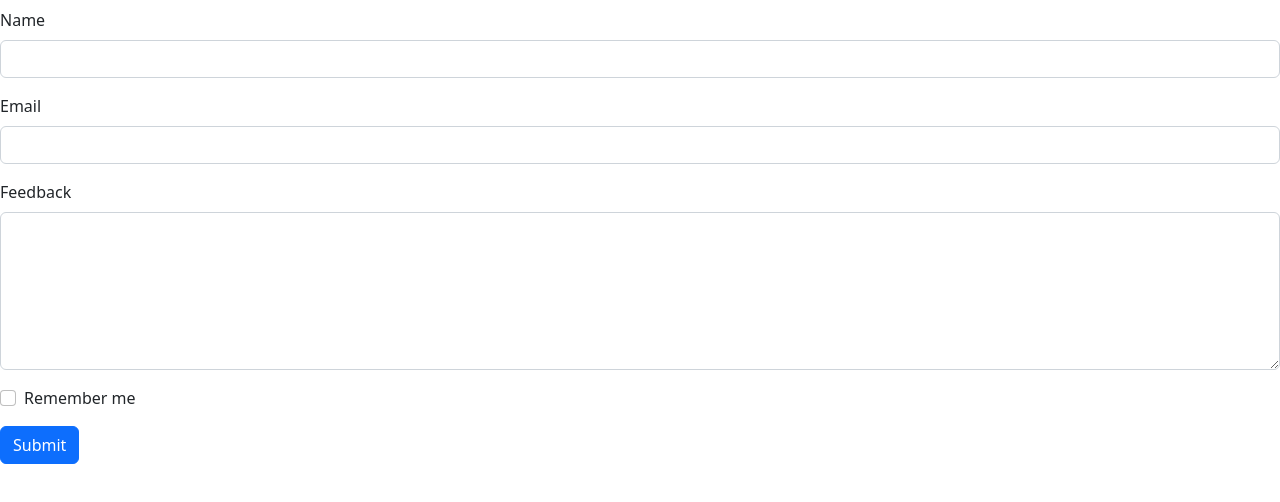
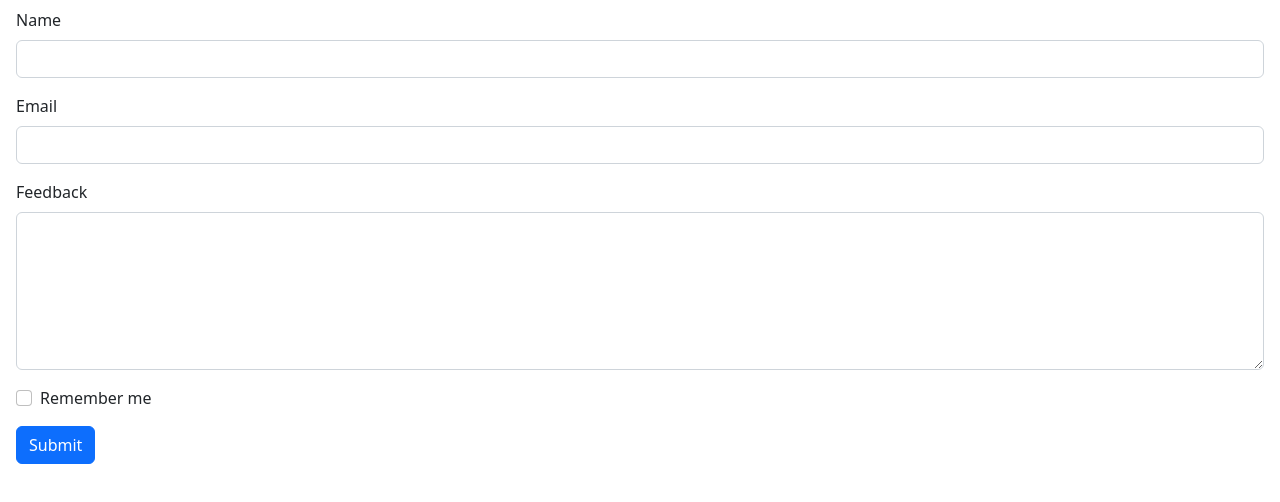
Before and after one commit to LesleyBonyo/lesleybonyo.github.io, a plain HTML site: page Feedback.html in a window 1280 px wide. Shown: the part 174-676 px from the top of the page. Drawn offline with nearby package versions, Linux system fonts and the light colour scheme.

Commit message:
Updated feedback form

```diff
--- a/Feedback.html
+++ b/Feedback.html
@@ -17,7 +17,7 @@
 		<nav class="navbar navbar-expand-sm bg-light">
 		<div class="container-fluid">
 			<div class="nabar-header">
-				<a href="class.html" class="navbar-brand">Lesley Bonyo</a>
+				<a href="index.html" class="navbar-brand">Lesley Bonyo</a>
 			</div>
 			<ul class="navbar-nav">
 
@@ -35,24 +35,24 @@
 
 		<p class="display-2 text-center">Give me feedback</p>
 		<form>
-			<div class="mb-3 mt-3">
+			<div class="mb-3 mx-3">
 				<label class="form-label">Name</label>
 				<input type="text" name="username" class="form-control">
 			</div>
-			<div class="mb-3">
+			<div class="mb-3 mx-3">
 				<label class="form-label">Email</label>
 				<input type="password" name="userpassword" class="form-control">
 			</div>
-			<div class="mb-3">
+			<div class="mb-3 mx-3">
 				<label class="form-label">Feedback</label>
 				<textarea class="form-control" rows="6"></textarea>
 			</div>
-			<div class="form-check mb-3">
+			<div class="form-check mb-3 mx-3">
     			<label class="form-check-label">
       			<input class="form-check-input" type="checkbox" name="remember"> Remember me
     			</label>
   				</div>
-			<div>
+			<div class="mx-3">
 			<input type="submit" name="Submit" class="btn btn-primary">
 			</div>
 		</form>
```
Also changed, not shown: style.css (+1 -7 lines).
